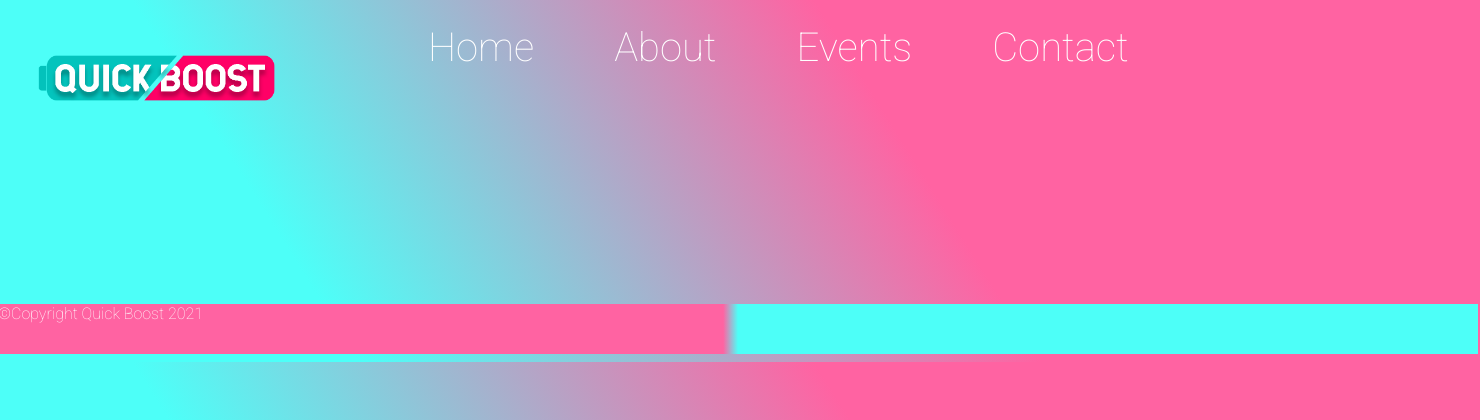
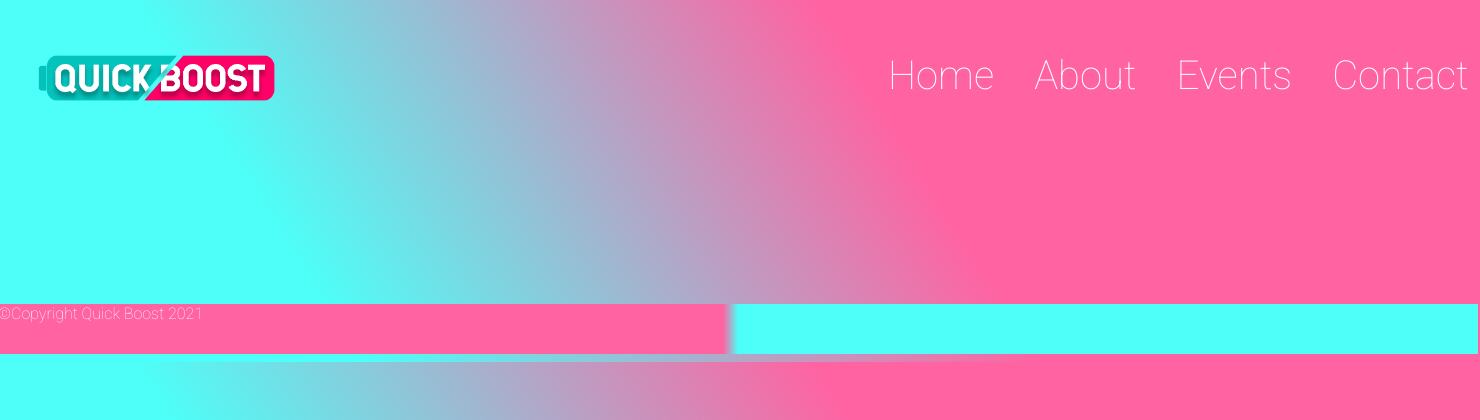
Before and after one commit to lo0e-swd4/ALA3-2-quick-boost, a PHP site: page / in a window 1480 px wide. Shown: the top 420 px of the page. Run offline with PHP 8.4, Linux system fonts and the light colour scheme; data that the repository does not hold is empty.

Commit message:
wat aanpassingen gemaakt aan de files

```diff
--- a/css/Quick-Boost.css
+++ b/css/Quick-Boost.css
@@ -58,7 +58,7 @@ Body{
     display: block;
     position: relative;
     left: -200px;
-    top: -200px;
+    top: -150px;
     width: 1200px;
     height: 700px;
 
@@ -76,8 +76,10 @@ Body{
 
 
 .hoofdnav {
-
-    padding-left: 80px;
+    position: relative;
+    left: 500px;
+    top: 28px;
+    padding-left: 40px;
     text-decoration: none;
     list-style: none;
     font-size: 40px;
--- a/index.php
+++ b/index.php
@@ -19,7 +19,7 @@
     	<link href="https://fonts.googleapis.com/css2?family=Roboto:wght@100&display=swap" rel="stylesheet">
         <title>Quick Boost</title>
         <link rel="stylesheet" type="text/css" href="css/Quick-Boost.css">
-        <script src="JS/home.js"></script>
+        <script src="js/homepage.js"></script>
         <link rel="preconnect" href="https://fonts.gstatic.com">
 <link href="https://fonts.googleapis.com/css2?family=Roboto:wght@100&display=swap" rel="stylesheet">
     </head>
@@ -49,7 +49,7 @@
             </article>
        <?php } ?>
 
-
+        <div id="slideShow" style="width: 200px; heigth: 200px; display: block; background-size: 100% 100%;">
 
         </main>
         <footer>
--- /dev/null
+++ b/js/homepage.js
@@ -0,0 +1,20 @@
+var slideShow;
+var slides;
+var count= 0;
+
+window.onload = function(){
+    slideshow = document.getElementById("slideShow");
+    slides = ['ad1.png', 'ad2.png', 'ad3.png'];
+
+    setInterval(showSlides, 1000);
+
+}
+
+function showSlides(){
+    slideShow.style.backgroundImage = "url(images/" + slides[count] + ")";
+    if(count >= 2){
+        count = 0;
+    }else{
+        count++;
+    }
+}
```
Also changed, not shown: JS/home.js (deleted).
